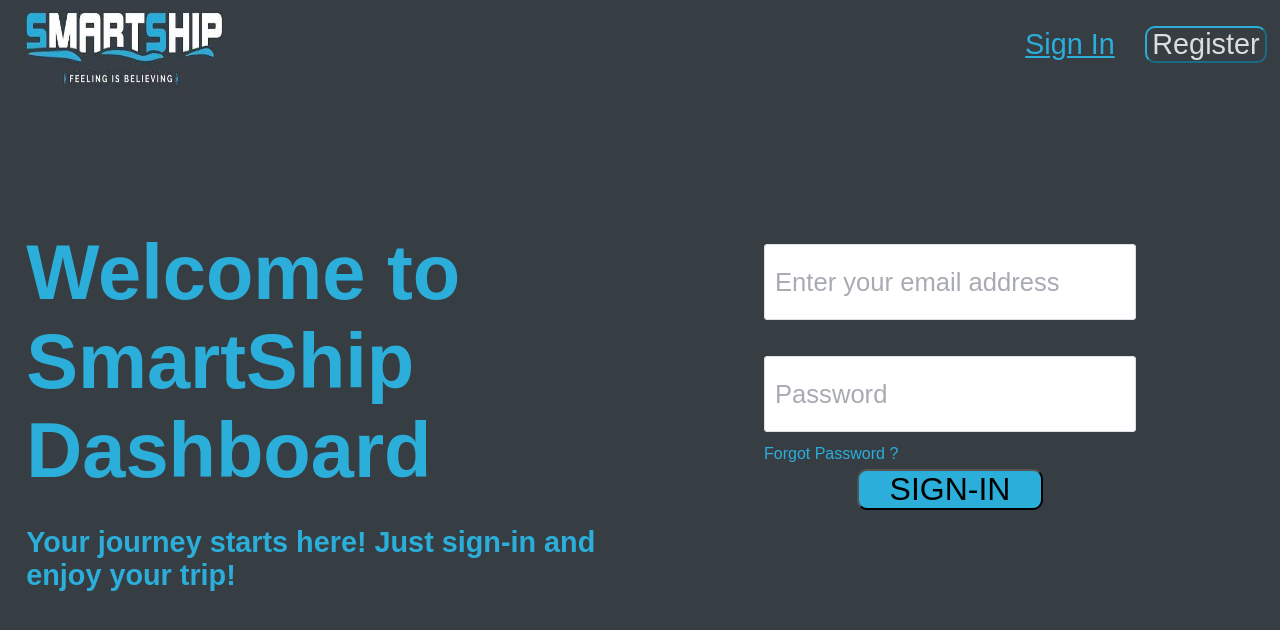
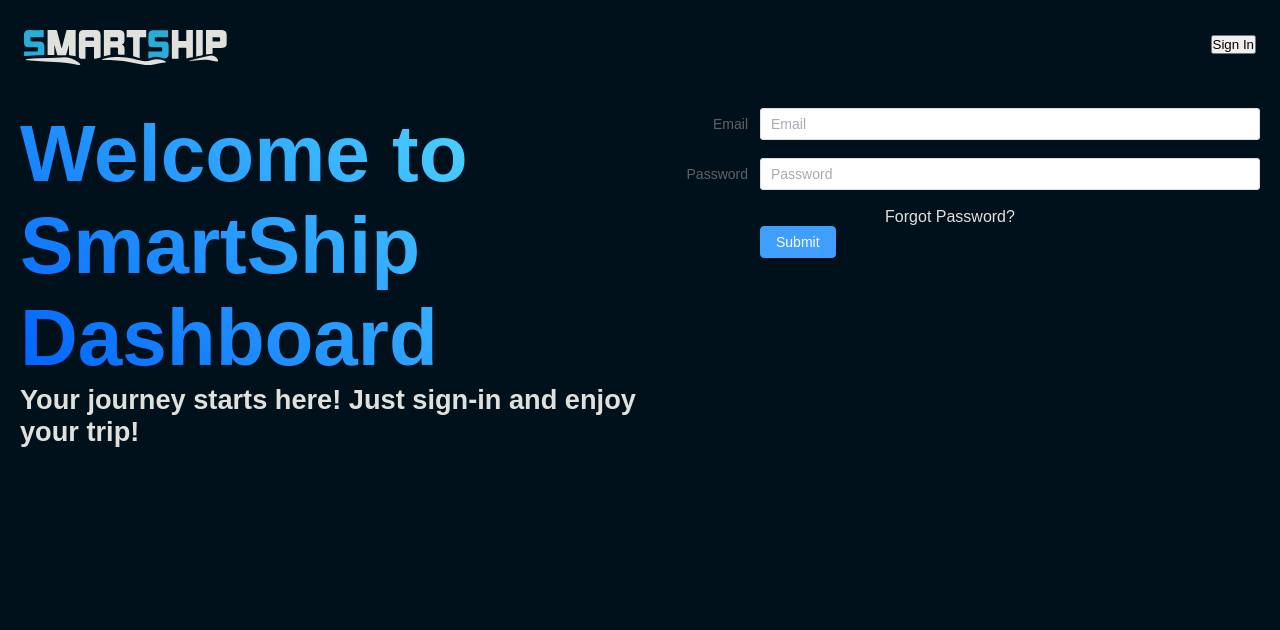
Before and after one commit to Jaden505/SmartShip-Web, a Vue app: page /#/login in a window 1280 px wide. Shown: the top 630 px of the page. Built offline with nearby package versions, Linux system fonts and the light colour scheme.

Commit message:
Updates on web styling

```diff
--- a/src/App.vue
+++ b/src/App.vue
@@ -2,10 +2,9 @@
   <NavBar></NavBar>
   <router-view></router-view>
 </template>
+
 <script>
-
 import NavBar from "@/components/NavBar";
-
 export default {
   name: 'App',
   components: {
--- a/src/components/Login.vue
+++ b/src/components/Login.vue
@@ -3,11 +3,11 @@
     <el-row class="row">
       <el-col :span="12" class="column">
         <div class="grid-content ep-bg-purple">
-          <div id="titles_container">
-            <h1 class="titles">
+          <div class="title-container" align="left">
+            <h1 class="title">
               {{title}}
             </h1>
-            <h3 class="titles">
+            <h3 class="subtitle">
               {{subtitle}}
             </h3>
           </div>
@@ -15,18 +15,22 @@
       </el-col>
       <el-col :span="12" class="column">
         <div class="grid-content ep-bg-purple">
-          <div id="login">
-            <div id="inputfields-container">
-                <el-input class="inputfields" placeholder="Enter your email address" v-model="email"></el-input>
-                <el-input class="inputfields" placeholder="Password" v-model="password" show-password></el-input>
+          <el-form
+              label-width="120px"
+          >
+            <el-form-item label="Email">
+              <el-input v-model="email" type="email" autocomplete="off" placeholder="Email"/>
+            </el-form-item>
+            <el-form-item label="Password">
+              <el-input v-model="password" type="password" autocomplete="off" placeholder="Password"/>
+            </el-form-item>
+            <div>
+              <a class="forgotPassword">Forgot Password?</a>
+              <el-form-item>
+                <el-button type="primary">Submit</el-button>
+              </el-form-item>
             </div>
-            <div id="forgot-password">
-              <a href="">{{forgot_password }}</a>
-            </div>
-            <div id="sign-in">
-              <button id="sign_in_button">{{sign_in}}</button>
-            </div>
-          </div>
+          </el-form>
         </div>
       </el-col>
     </el-row>
@@ -64,49 +68,21 @@
   text-align: center;
 }
 
-.grid-content {
-  /*color: #dddddd;*/
-}
-.inputfields{
-  font-size: 160%;
-  height: 100px;
-  width: 60%;
-  padding-top: 3vh;
-  margin-bottom: 2%;
-}
-.titles{
-  margin-bottom: 5%;
-}
-#inputfields-container{
-  padding-top: 14vh;
+.forgotPassword {
+  color: #E0E1DD;
 }
 
+h1 {
+  font-size: 5rem;
+  background-color: #0061FF;
+  background-image: linear-gradient(45deg, #0061FF, #60EFFF);
+  background-size: 100%;
+  -webkit-background-clip: text;
+  -webkit-text-fill-color: transparent;
+}
+h3 {
+  font-size: 1.7rem;
+  color: #E0E1DD;
 
-#forgot-password{
-  text-align: left;
-  margin-left: 20%;
-}
-#titles_container{
-  margin-left: 1%;
-  padding-top: 15vh;
-  text-align: left;
-}
-#sign_in_button{
-  margin-top:1%;
-  font-size: 200%;
-  border-radius: 10px;
-  width: 30%;
-  background-color: #2baedaff;
-}
-a{
-  color: #2baedaff;
-  text-decoration: none;
-}
-h1 {
-  font-size: 485%;
-}
-h3{
-  text-decoration: none;
-  font-size: 180%;
 }
 </style>
--- a/src/components/NavBar.vue
+++ b/src/components/NavBar.vue
@@ -3,15 +3,31 @@
     <div class="navbar-wrapper">
       <div class="header-container">
         <div class="logo-container">
-          <img v-bind:src="logo" width="200" height="100">
+          <svg xmlns="http://www.w3.org/2000/svg" width="202.72" height="35.097" viewBox="0 0 202.72 35.097">
+            <g id="Group_1" data-name="Group 1" transform="translate(-100 -69.951)">
+              <path id="Path_1" data-name="Path 1" d="M608.4,432.734c-.774,2.789-1.614,5.562-2.292,8.375a1.593,1.593,0,0,1-1.962,1.467c-2.037-.111-4.085-.07-6.127-.01-.821.024-1.126-.271-1.327-1.043-.724-2.779-1.527-5.537-2.3-8.3a1.022,1.022,0,0,0-.4-.623v9.879h-6.765V417.441c.342-.024.675-.068,1.008-.069,2.355-.005,4.71.031,7.064-.019.82-.018,1.114.278,1.316,1.056,1.4,5.392,2.865,10.768,4.309,16.149a2.49,2.49,0,0,0,.507,1.051q.985-3.784,1.968-7.568,1.263-4.875,2.52-9.751c.12-.462.175-.928.879-.92,2.8.032,5.6.013,8.49.013V443.53c-2.072-.289-4.119-.549-6.149-.9-.212-.037-.468-.608-.473-.934-.04-2.666-.026-5.332-.028-8q0-.461,0-.922Z" transform="translate(-463.647 -347.401)" fill="#e0e1dd"/>
+              <path id="Path_2" data-name="Path 2" d="M752.834,434.435h-8.523v11.718c-2.118-.171-4.17.548-5.965-.79a1.549,1.549,0,0,1-.61-1.034c-.033-7.374-.057-14.749,0-22.123.022-3.05,1.659-4.679,4.728-4.738q6.073-.116,12.151-.014c3.2.056,4.8,1.661,4.821,4.858.055,7.236.018,14.472.037,21.708,0,.574-.16.907-.745,1.037-1.578.351-3.146.75-4.728,1.087-.876.187-1.2-.178-1.184-1.118.057-3.115.021-6.232.021-9.348Zm-.008-6.222a16.272,16.272,0,0,0-.046-2.676,1.393,1.393,0,0,0-.958-.92c-2.176-.084-4.358-.074-6.535-.008a1.222,1.222,0,0,0-.912.74,23.094,23.094,0,0,0-.044,2.864Z" transform="translate(-582.855 -347.442)" fill="#e0e1dd"/>
+              <path id="Path_3" data-name="Path 3" d="M1185.252,417.716h6.592v10.909h7.838v-10.9h6.545c.022.372.064.738.064,1.1,0,8.342-.013,16.684.008,25.026,0,.675-.159,1-.855,1.116-1.867.317-3.724.7-5.723,1.076V435.4h-7.828v10.979c-2.124,0-4.152.012-6.179-.024-.158,0-.4-.33-.443-.542a4.773,4.773,0,0,1-.018-1.034q0-12.825,0-25.649Z" transform="translate(-937.388 -347.689)" fill="#e0e1dd"/>
+              <path id="Path_4" data-name="Path 4" d="M1072.041,446.317c0-2.171-.028-4.27.044-6.365.007-.2.63-.54.971-.543,3.635-.04,7.272-.018,10.908-.031.7,0,1.7.253,1.87-.653a9.119,9.119,0,0,0-.133-3.132c-.035-.21-.825-.408-1.27-.416-2.389-.042-4.779-.011-7.168-.032a8.988,8.988,0,0,1-1.75-.173,3.811,3.811,0,0,1-3.414-3.751,89.613,89.613,0,0,1,.008-9.03c.152-2.693,1.8-4.15,4.5-4.186,4.743-.064,9.488-.018,14.232-.041.675,0,.919.251.909.915-.025,1.731-.039,3.464.008,5.194.022.814-.333.985-1.059.981-3.463-.023-6.926-.008-10.389,0-1.631,0-1.862.237-1.873,1.854q0,.208,0,.416c.006,1.735.19,1.928,1.887,1.931,2.216,0,4.433-.005,6.649,0a12.787,12.787,0,0,1,1.553.1,3.883,3.883,0,0,1,3.789,3.947c.114,2.938.111,5.888-.012,8.825a4.176,4.176,0,0,1-3.55,4.151,2.96,2.96,0,0,1-1.611-.077,18.713,18.713,0,0,0-14.658.063A2.625,2.625,0,0,1,1072.041,446.317Z" transform="translate(-847.676 -347.886)" fill="#29acd8"/>
+              <path id="Path_5" data-name="Path 5" d="M864.664,434.875V442.2l-6.53,1.449V417.533c.29-.024.586-.069.883-.07q7.06-.011,14.121-.009c.346,0,.692.021,1.037.043,2.746.18,4.361,1.713,4.5,4.465.1,2.036.084,4.084.012,6.123a3.767,3.767,0,0,1-2.754,3.74c2.458.828,2.953,2.618,2.9,4.755-.046,1.826-.01,3.655-.01,5.492-1.706,0-3.316.021-4.925-.005-1.859-.031-1.664.25-1.676-1.656-.008-1.384-.03-2.769.007-4.153.024-.91-.355-1.378-1.263-1.381C868.93,434.869,866.891,434.875,864.664,434.875Zm.075-6.165c2.212,0,4.352.02,6.49-.012a.912.912,0,0,0,.972-1.1c-.149-.99.579-2.181-.627-2.942a.4.4,0,0,0-.2-.036c-2.2,0-4.408,0-6.633,0Z" transform="translate(-678.261 -347.481)" fill="#e0e1dd"/>
+              <path id="Path_6" data-name="Path 6" d="M485.367,417.913c2.354,0,4.709.024,7.063-.016.82-.014,1.1.277,1.07,1.087-.05,1.522-.008,3.047-.019,4.57-.011,1.443-.02,1.441-1.519,1.441q-4.934,0-9.868,0c-1.713,0-1.918.21-1.924,1.9,0,.311.012.623,0,.935-.028.968.457,1.372,1.4,1.366,2.285-.014,4.57,0,6.856.005a15.345,15.345,0,0,1,1.555.063c2.569.273,4,1.66,4.1,4.236.105,2.731.022,5.47.021,8.2,0,.783-.3,1.16-1.175,1.195-5.878.235-11.754.518-17.631.793-1.5.07-1.5.082-1.5-1.426,0-.588.047-1.182-.011-1.765-.091-.907.25-1.207,1.17-1.2,3.462.045,6.925.018,10.387.016,2.327,0,2.424-.1,2.392-2.473-.02-1.5-.25-1.741-1.767-1.749-2.354-.012-4.709.007-7.063-.005-3.532-.019-5.145-1.642-5.143-5.154,0-2.251-.007-4.5.007-6.752.023-3.718,1.618-5.281,5.363-5.281Z" transform="translate(-373.763 -347.833)" fill="#29acd8"/>
+              <path id="Path_7" data-name="Path 7" d="M1356.308,441.093l-6.553.828V417.446h1.16q6.85,0,13.7,0c.45,0,.9.012,1.348.044,2.625.186,4.286,1.705,4.391,4.343.125,3.143.108,6.3.008,9.441a3.84,3.84,0,0,1-3.582,3.929,48.045,48.045,0,0,1-5.279.178c-1.69.025-3.38.005-5.193.005Zm.013-12.213c2.249,0,4.418.025,6.587-.013.74-.013,1.026-.59.929-1.237-.142-.947.574-2.119-.678-2.793a.44.44,0,0,0-.2-.044c-2.2,0-4.4,0-6.636,0Z" transform="translate(-1067.723 -347.474)" fill="#e0e1dd"/>
+              <path id="Path_8" data-name="Path 8" d="M987.345,417.9v7.223c-1.814,0-3.573.055-5.326-.021-.978-.042-1.215.3-1.21,1.234.036,6.125.018,12.249.018,18.374v1.307c-2.152-.638-4.145-1.2-6.1-1.854-.25-.084-.452-.7-.454-1.071-.029-5.536-.02-11.073-.02-16.609,0-1.357,0-1.359-1.336-1.36-1.686,0-3.373,0-5.129,0V417.9Z" transform="translate(-765.126 -347.835)" fill="#e0e1dd"/>
+              <path id="Path_9" data-name="Path 9" d="M848.19,549.7a8.606,8.606,0,0,1,1.073-.5,49.39,49.39,0,0,1,12.492-1.825,66.248,66.248,0,0,1,18.037,1.589c1.647.384,3.271.89,4.879,1.42a20.383,20.383,0,0,0,13.543-.06c4.058-1.434,8.06-.718,12.029.42a4.453,4.453,0,0,1,1.6.919c.66.567.533,1.029-.338,1.173-1.363.224-2.755.267-4.117.5-2.454.414-4.9.9-7.341,1.371-5.738,1.107-11.373.37-16.965-.975a115.58,115.58,0,0,0-26.6-3.436c-2.318-.01-4.636-.064-6.954-.114-.431-.009-.86-.1-1.29-.15Z" transform="translate(-670.383 -450.349)" fill="#e0e1dd"/>
+              <path id="Path_10" data-name="Path 10" d="M482.429,551.085a6.089,6.089,0,0,1,1.383-.43c3.659-.239,7.318-.479,10.981-.637,8.024-.347,16.053-.587,24.075-.983a25.56,25.56,0,0,1,16.426,5.1,3.215,3.215,0,0,1,.855.749,14.567,14.567,0,0,1,.809,1.575,6.079,6.079,0,0,1-1.717.27,37.048,37.048,0,0,1-3.766-.749,87.2,87.2,0,0,0-15.533-1.967q-14.57-.8-29.132-1.743c-1.456-.092-2.9-.4-4.346-.614Z" transform="translate(-380.628 -451.695)" fill="#e0e1dd"/>
+              <path id="Path_11" data-name="Path 11" d="M1302.384,417.8h6.564V419c0,7.541-.016,15.083.021,22.624,0,.932-.221,1.331-1.2,1.475-1.769.259-3.513.691-5.386,1.075Z" transform="translate(-1030.195 -347.759)" fill="#e0e1dd"/>
+              <path id="Path_12" data-name="Path 12" d="M1268.069,546.149a25.772,25.772,0,0,1,2.68-.957c5.885-1.422,11.757-2.908,17.68-4.153a7.682,7.682,0,0,1,8.1,3.273,1.356,1.356,0,0,1,.274.437c.142.579.25,1.167.37,1.751a6.372,6.372,0,0,1-1.742.181c-2.553-.445-5.073-1.132-7.639-1.439-4.532-.542-9.054.085-13.567.5-2.024.187-4.036.5-6.053.756Z" transform="translate(-1003.011 -445.237)" fill="#e0e1dd"/>
+            </g>
+          </svg>
+
         </div>
         <div class="content">
           <nav class="navbar-menu menu">
-            <button id="sign_in" class="buttons">{{sign_in}}</button>
+            <button class="btn">Sign In</button>
           </nav>
-          <div class="language-toggler">
-            <button id="register" class="buttons">{{register}}</button>
-          </div>
+<!--          <div class="language-toggler">-->
+<!--            <button id="language-toggler"></button>-->
+<!--          </div>-->
         </div>
       </div>
     </div>
@@ -23,8 +39,6 @@
   name: "NavBar",
   data () {
     return {
-      logo: require('../assets/img/SmartShipLogo.jpeg'),
-      register: 'Register',
       sign_in: 'Sign In'
     }
   }
@@ -58,31 +72,8 @@
   padding-top: 1vh;
 }
 
-.navbar-menu{
+.navbar-menu {
   display: flex;
-}
-.buttons{
-  color: #dddddd;
-  font-size: 180%;
-  width: 110%;
-  border-radius: 10px;
-}
-#register{
-  background-color: #363e44;
-  border-color: #2baedaff;
-}
-#register:hover {
-  background-color: #2baedaff;
-}
-#sign_in{
-  text-decoration-line: underline;
-  color:#2baedaff;
-  background-color: #363e44;
-  border: none;
-}
-
-.language-toggler{
-  padding: 0 0 0 30px;
 }
 
 .navbar-wrapper .header-container .content {
--- a/src/main.css
+++ b/src/main.css
@@ -1,5 +1,4 @@
 body{
-    background-color: #363e44;
-    color: #2baedaff;
+    background-color: #00111C;
     font-family: Arial, Helvetica, sans-serif;
 }
```
Also changed, not shown: src/components/Register.vue (deleted, +0 -13 lines), src/assets/img/SmartShipLogo.jpeg (deleted).
